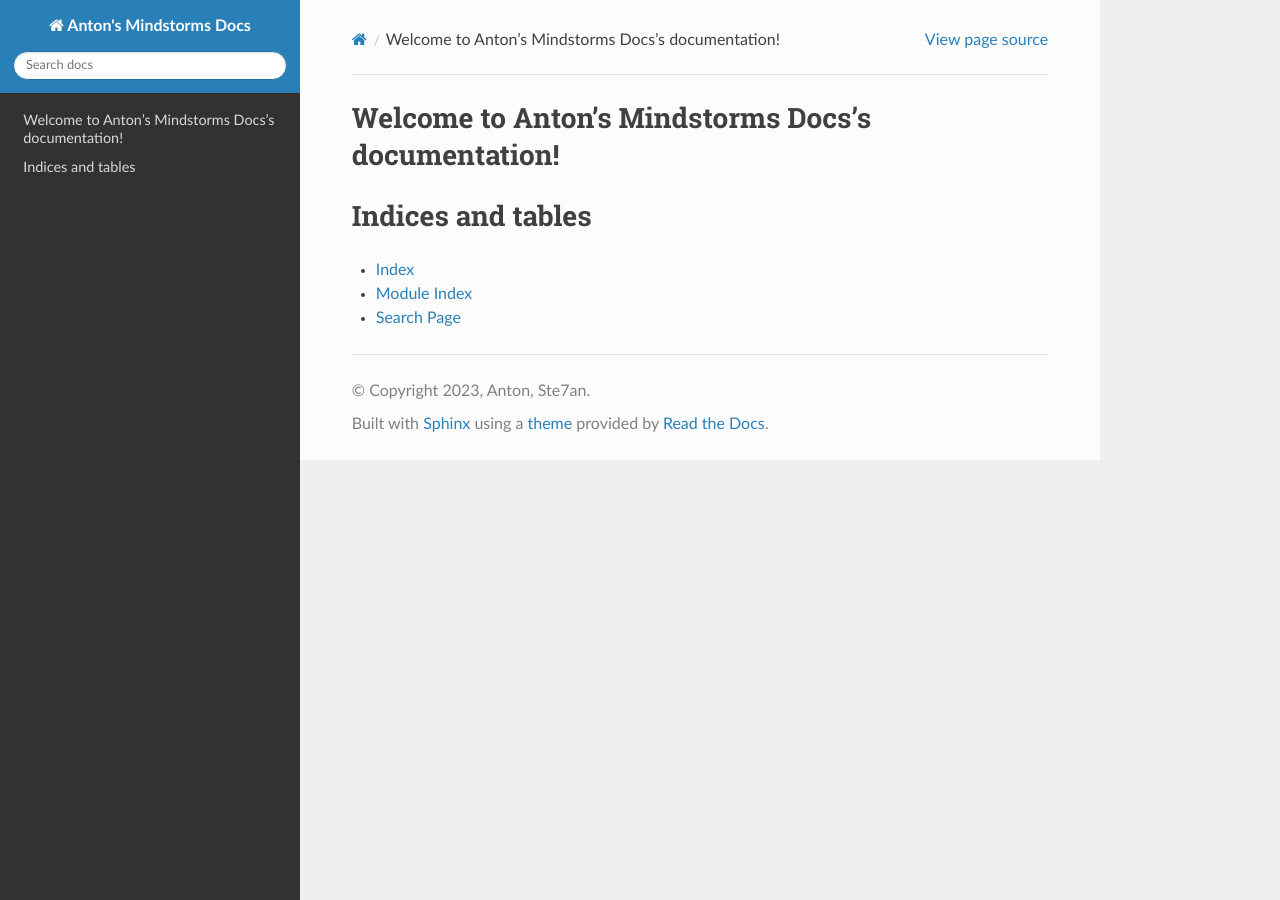
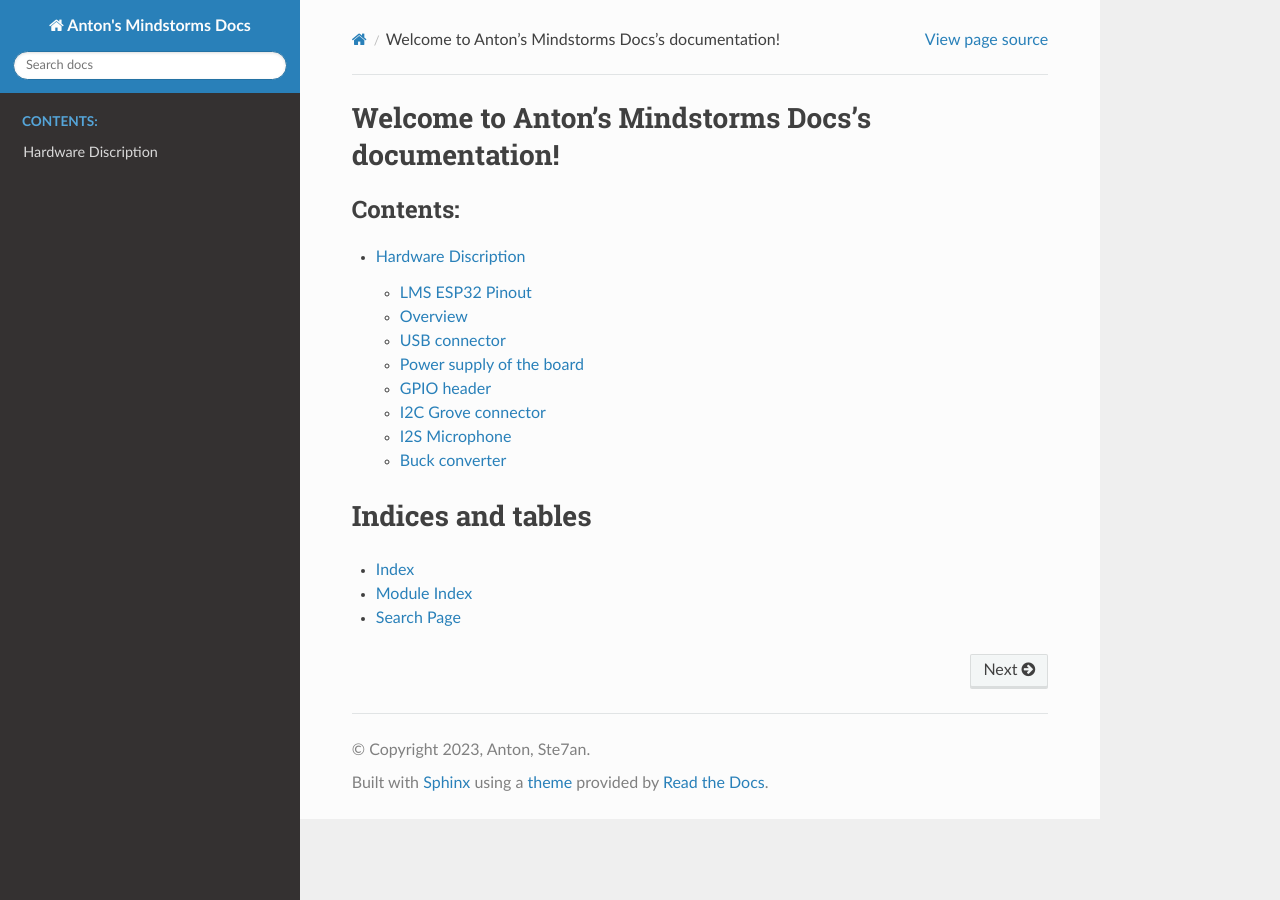
Before and after one commit to antonvh/antonsmindstorms-docs, a Sphinx documentation site: the page built from docs/source/index.rst, in a window 1280 px wide. Built offline with Sphinx 7.4.7 and the Read the Docs theme 2.0.0, drawn with Linux system fonts in a browser that asks for light colours; pages that are not in the unit, such as notebooks, are missing from menus.

Commit message:
new structure

```diff
--- a/docs/source/index.rst
+++ b/docs/source/index.rst
@@ -10,8 +10,9 @@ Welcome to Anton's Mindstorms Docs's documentation!
    :maxdepth: 2
    :caption: Contents:
 
-   mpy-robot-tools/docs/index
-   hardware/hardware
+   Software
+   Hardware
+   Hardware/LMS-ESP32/hardware
 
 Indices and tables
 ==================
```
